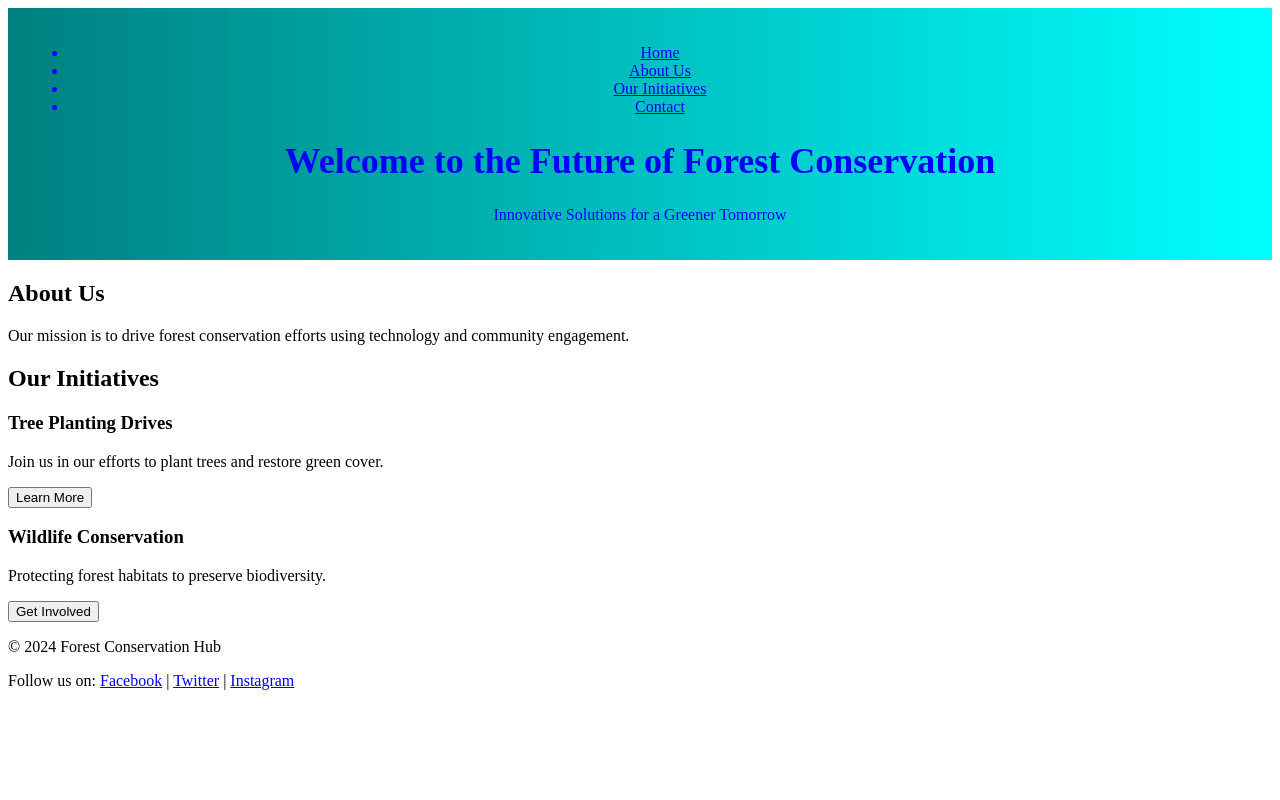
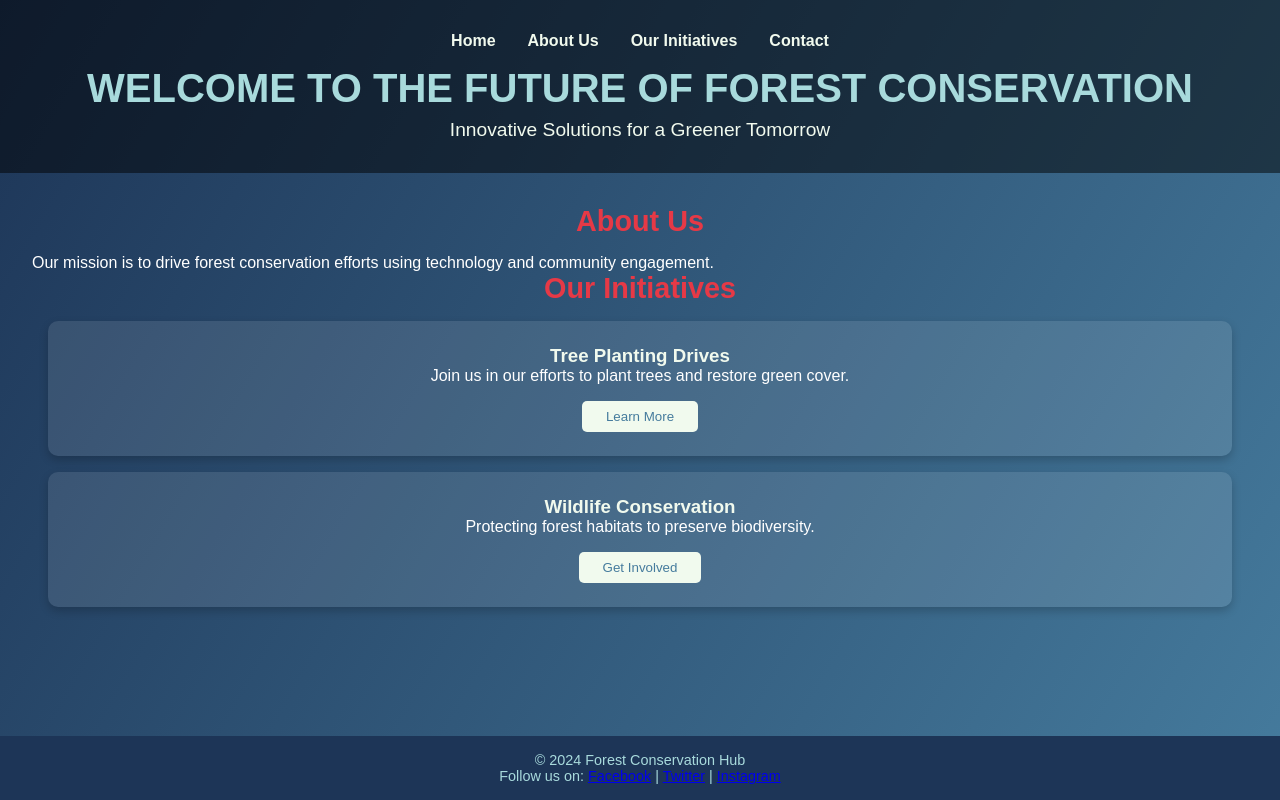
Before and after one commit to Timothyke/Nature-Hub, a plain HTML site: page index.html in a window 1280 px wide. Drawn offline with Linux system fonts and the light colour scheme.

Commit message:
Update styles.css

```diff
--- a/styles.css
+++ b/styles.css
@@ -1,11 +1,128 @@
-header {
-    background: linear-gradient(to right, #008080, #00FFFF);
-    color: blue;
-    text-align: center;
-    padding: 20px;
+/* Reset some default styling */
+* {
+    margin: 0;
+    padding: 0;
+    box-sizing: border-box;
 }
 
-h1 {
-    font-size: 36px;
+/* Background and Typography */
+body {
+    font-family: Arial, sans-serif;
+    color: #ffffff;
+    background: linear-gradient(120deg, #1d3557, #457b9d);
+    display: flex;
+    flex-direction: column;
+    min-height: 100vh;
+}
+
+/* Header styling */
+header {
+    text-align: center;
+    padding: 2rem;
+    background: rgba(0, 0, 0, 0.5);
+}
+
+header h1 {
+    font-size: 2.5rem;
+    color: #a8dadc;
+    text-transform: uppercase;
+    animation: fadeIn 2s ease-in-out;
+}
+
+header .tagline {
+    font-size: 1.2rem;
+    margin-top: 0.5rem;
+    color: #f1faee;
+}
+
+/* Navigation styling */
+nav ul {
+    list-style-type: none;
+    display: flex;
+    justify-content: center;
+    margin-bottom: 1rem;
+}
+
+nav ul li {
+    margin: 0 1rem;
+}
+
+nav ul li a {
+    text-decoration: none;
+    color: #f1faee;
     font-weight: bold;
+    transition: color 0.3s;
 }
+
+nav ul li a:hover {
+    color: #a8dadc;
+}
+
+/* Section Styling */
+main {
+    flex: 1;
+    padding: 2rem;
+}
+
+section h2 {
+    font-size: 1.8rem;
+    color: #e63946;
+    text-align: center;
+    margin-bottom: 1rem;
+}
+
+/* Card Styling */
+.card {
+    background: rgba(255, 255, 255, 0.1);
+    padding: 1.5rem;
+    border-radius: 10px;
+    margin: 1rem;
+    text-align: center;
+    box-shadow: 0 4px 10px rgba(0, 0, 0, 0.2);
+    transition: transform 0.3s;
+}
+
+.card:hover {
+    transform: scale(1.05);
+}
+
+.card h3 {
+    color: #f1faee;
+}
+
+.card button {
+    margin-top: 1rem;
+    padding: 0.5rem 1.5rem;
+    color: #457b9d;
+    background-color: #f1faee;
+    border: none;
+    border-radius: 5px;
+    cursor: pointer;
+    transition: background-color 0.3s, color 0.3s;
+}
+
+.card button:hover {
+    background-color: #e63946;
+    color: #ffffff;
+}
+
+/* Footer Styling */
+footer {
+    text-align: center;
+    padding: 1rem;
+    background-color: #1d3557;
+    color: #a8dadc;
+    font-size: 0.9rem;
+}
+
+/* Animations */
+@keyframes fadeIn {
+    from {
+        opacity: 0;
+        transform: translateY(-20px);
+    }
+    to {
+        opacity: 1;
+        transform: translateY(0);
+    }
+}
```
